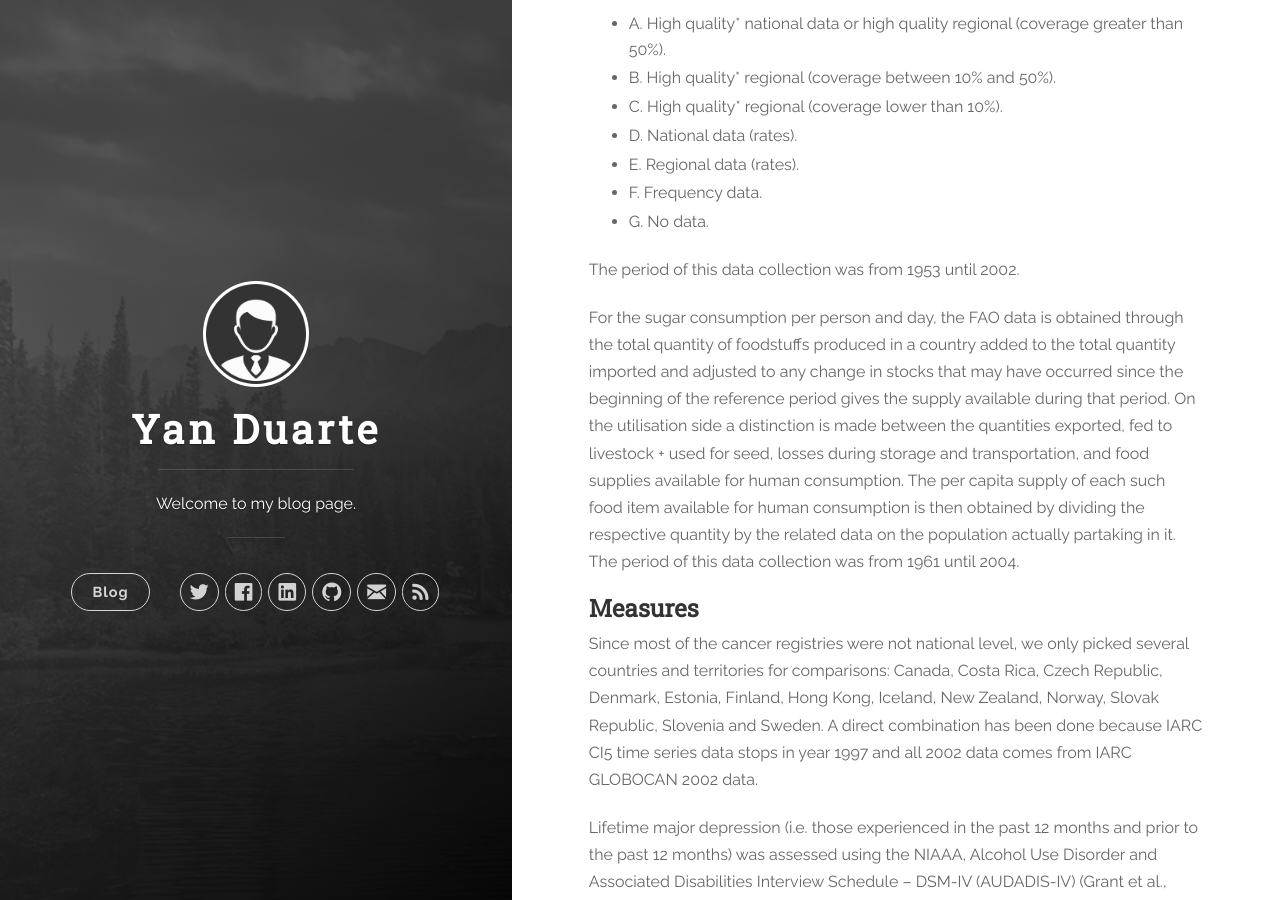
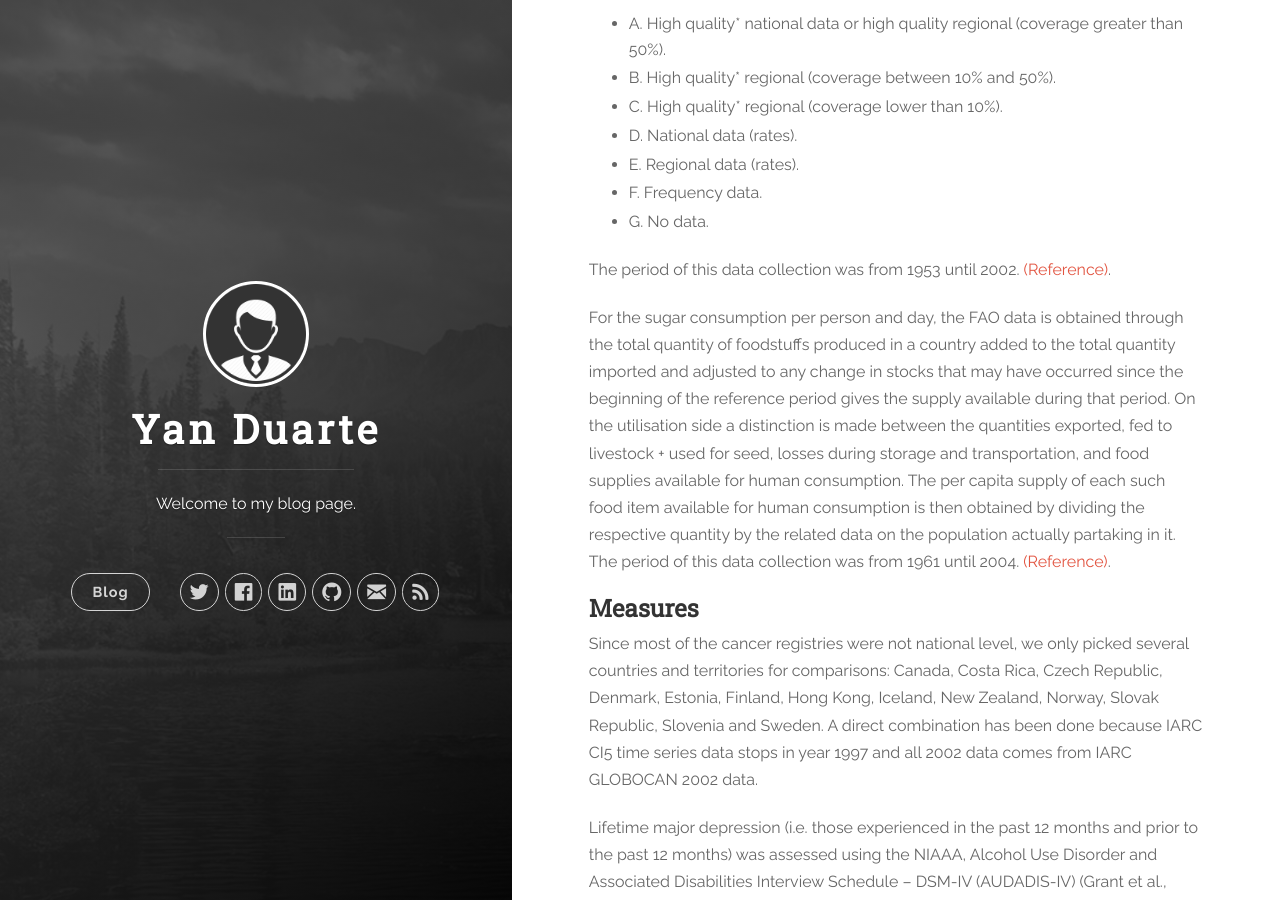
Before and after one commit to yan-duarte/yan-duarte.github.io, a Jekyll site: the page built from _posts/2016-09-01-RMP-Assignment1.md, in a window 1280 px wide and 900 px high, scrolled down 1482 px. Built offline with Jekyll 4.4.1, drawn with Linux system fonts in a browser that asks for light colours; nearby versions of some CDN libraries.

Commit message:
Updated 2016-09-01-RMP-Assignment1.md

```diff
--- a/_posts/2016-09-01-RMP-Assignment1.md
+++ b/_posts/2016-09-01-RMP-Assignment1.md
@@ -44,9 +44,9 @@ Availability of incidence data:
   - F. Frequency data.
   - G. No data.
 
-The period of this data collection was from 1953 until 2002.
+The period of this data collection was from 1953 until 2002. [(Reference)](http://globocan.iarc.fr/Pages/DataSource_and_methods.aspx).
 
-For the sugar consumption per person and day, the FAO data is obtained through the total quantity of foodstuffs produced in a country added to the total quantity imported and adjusted to any change in stocks that may have occurred since the beginning of the reference period gives the supply available during that period. On the utilisation side a distinction is made between the quantities exported, fed to livestock + used for seed, losses during storage and transportation, and food supplies available for human consumption. The per capita supply of each such food item available for human consumption is then obtained by dividing the respective quantity by the related data on the population actually partaking in it. The period of this data collection was from 1961 until 2004.
+For the sugar consumption per person and day, the FAO data is obtained through the total quantity of foodstuffs produced in a country added to the total quantity imported and adjusted to any change in stocks that may have occurred since the beginning of the reference period gives the supply available during that period. On the utilisation side a distinction is made between the quantities exported, fed to livestock + used for seed, losses during storage and transportation, and food supplies available for human consumption. The per capita supply of each such food item available for human consumption is then obtained by dividing the respective quantity by the related data on the population actually partaking in it. The period of this data collection was from 1961 until 2004. [(Reference)](http://faostat.fao.org/site/354/default.aspx).
 
 
 ## **Measures**
```
